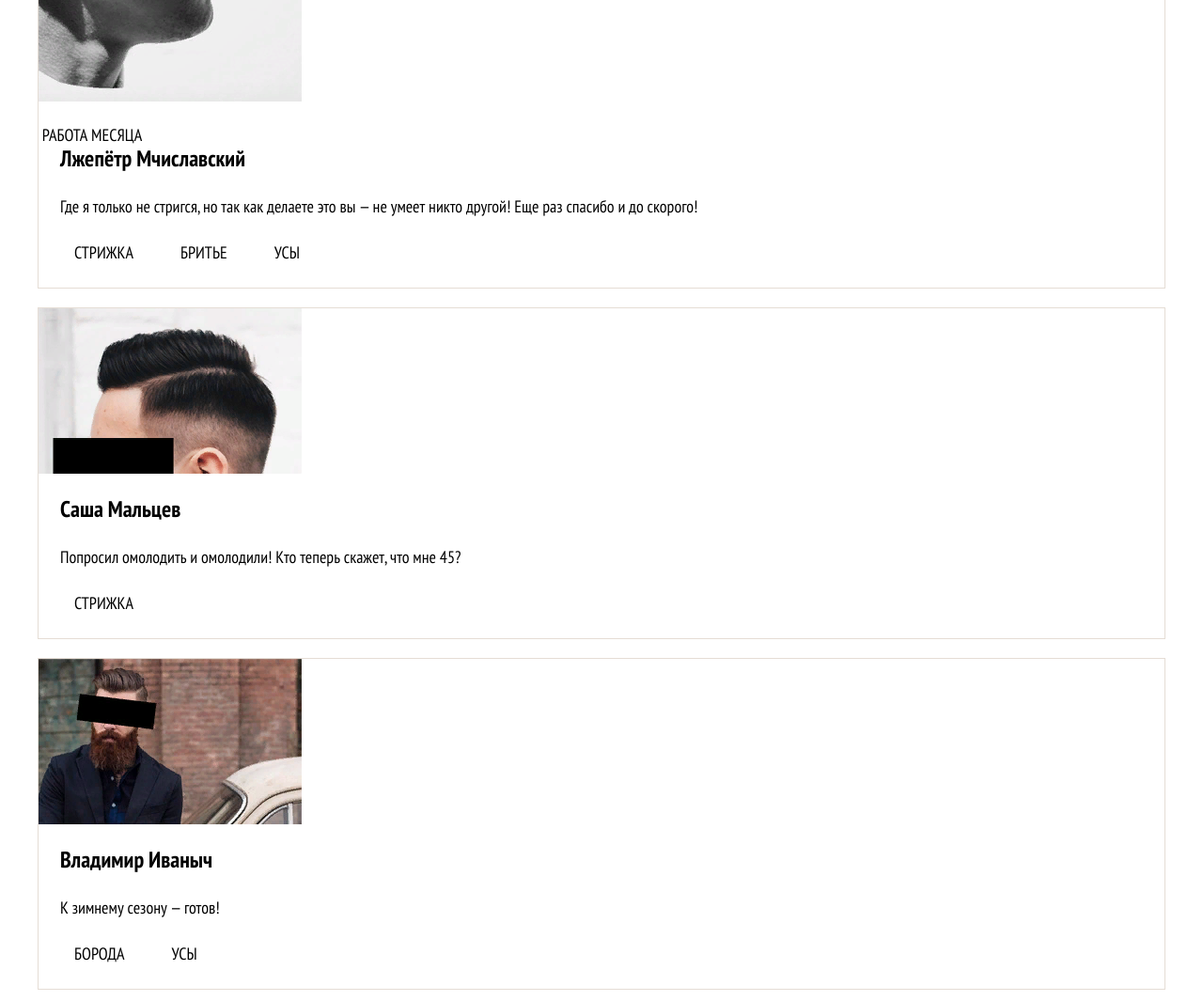
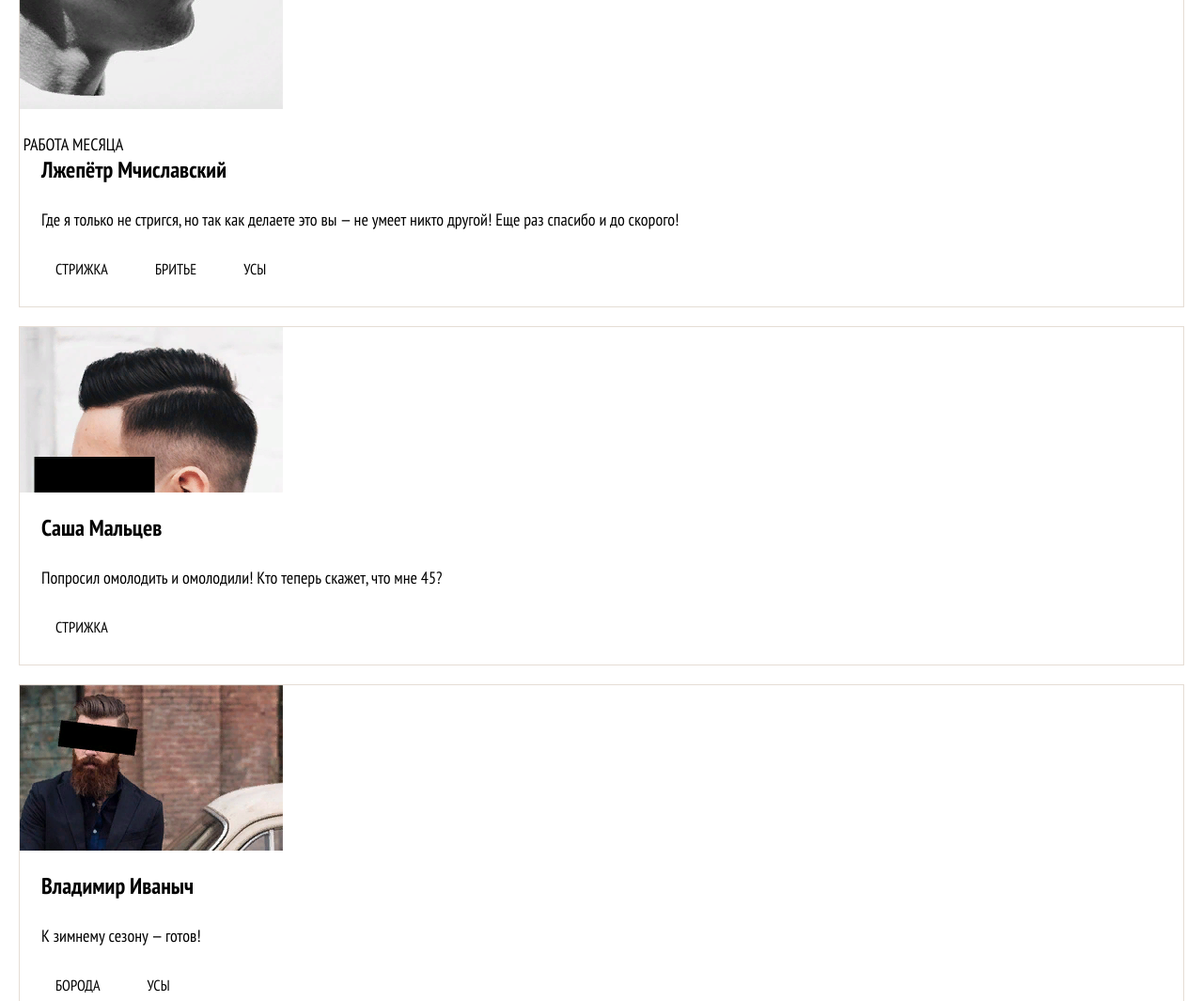
Before and after one commit to Ovsssy/git-barber, a plain HTML site: page photo.html in a window 1280 px wide. Shown: the part 600-1665 px from the top of the page at 94% size. Drawn offline with Linux system fonts and the light colour scheme.

Commit message:
photo-padding

```diff
--- a/css/photo.scss
+++ b/css/photo.scss
@@ -2,11 +2,9 @@
     margin: 0;
     padding: 0;
     list-style-type: none;
+    line-height: 27px;
 }
 
-.jobs{
-    padding: 0 20px;
-}
 
 .title{
     text-align: center;
@@ -40,12 +38,17 @@
 
 .job-item__img{
     display: block;
+    max-width: 280px;
+    width: 100%;
     margin-bottom: 24px;
 
 }
 
+.job-item__container{
+    padding: 0 23px 0 23px;
+}
+
 .job-item__text{
-    margin-left: 23px;
     margin-bottom: 26px;
 }
 
@@ -61,7 +64,6 @@
     flex-wrap: wrap;
     column-gap: 35px;
     row-gap: 25px;
-    padding-left: 23px;
     margin-bottom: 26px;
 }
 
@@ -69,3 +71,9 @@
     display: flex;
     gap: 15px;
 }
+
+.job-item__services-item span{
+    font-size: 16px;
+    font-weight: 400;
+    line-height: 27px;
+}
--- a/photo.html
+++ b/photo.html
@@ -47,6 +47,7 @@
                             <img class="" src="" alt="">
                             <span>РАБОТА МЕСЯЦА</span>
                         </div>
+                        <div class="job-item__container">
                             <div class="job-item__text">
                                 <h3>Лжепётр Мчиславский</h3>
                                 <p>Где я только не стригся, но так как делаете это вы — не умеет никто другой! Еще раз спасибо и до скорого!</p>
@@ -56,9 +57,11 @@
                                 <li class="job-item__services-item"><img src="img/beard-icon.svg" alt=""><span>БРИТЬЕ</span></li>
                                 <li class="job-item__services-item"><img src="img/mustache-icon.svg" alt=""><span>УСЫ</span></li>
                             </ul>
+                        </div>
                     </li>
                     <li class="jobs__item job-item">
                         <img class="job-item__img" src="img/photo-2-mobile.png" alt="">
+                        <div class="job-item__container">
                             <div class="job-item__text">
                                 <h3>Саша Мальцев</h3>
                                 <p>Попросил омолодить и омолодили!
@@ -67,9 +70,11 @@
                             <ul class="job-item__services">
                                 <li class="job-item__services-item"><img src="img/scissors-icon.svg" alt=""><span>СТРИЖКА</span></li>
                             </ul>
+                        </div>
                     </li>
                     <li class="jobs__item job-item">
                         <img class="job-item__img" src="img/photo-3-mobile.png" alt="">
+                        <div class="job-item__container">
                             <div class="job-item__text">
                                 <h3>Владимир Иваныч</h3>
                                 <p>К зимнему сезону — готов!</p>
@@ -78,9 +83,11 @@
                                 <li class="job-item__services-item"><img src="img/beard-icon.svg" alt=""><span>БОРОДА</span></li>
                                 <li class="job-item__services-item"><img src="img/mustache-icon.svg" alt=""><span>УСЫ</span></li>
                             </ul>
+                        </div>
                     </li>
                     <li class="jobs__item job-item">
                         <img class="job-item__img" src="img/photo-4-mobile.png" alt="">
+                        <div class="job-item__container">
                             <div class="job-item__text">
                                 <h3>Винстон Синий</h3>
                                 <p>Как только зарастаю и волосы начинают мешать видеть — бегом в Бородинский!</p>
@@ -88,6 +95,7 @@
                             <ul class="job-item__services">
                                 <li class="job-item__services-item"><img src="img/scissors-icon.svg" alt=""><span>СТРИЖКА</span></li>
                             </ul>
+                        </div>
                     </li>
                 </ul>
             </div>
```
Also changed, not shown: css/photo.css, 1 other file. Lines whose indentation alone changed are shown as unchanged.
